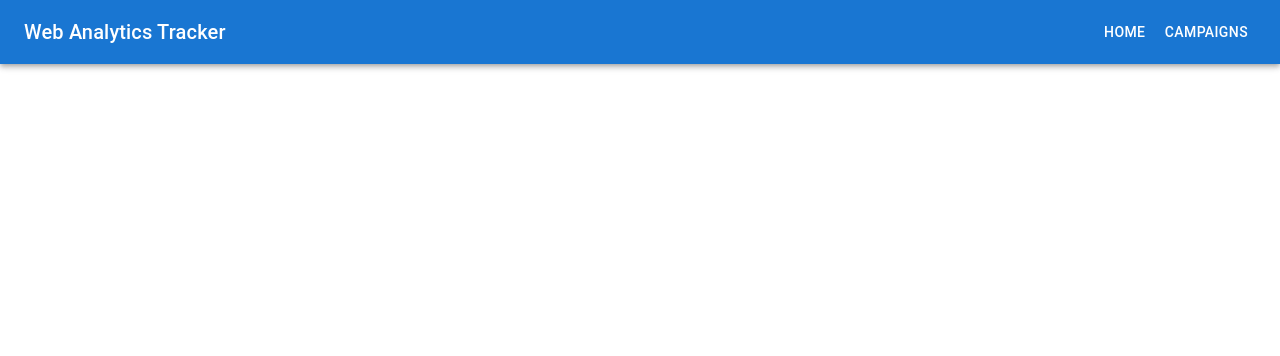
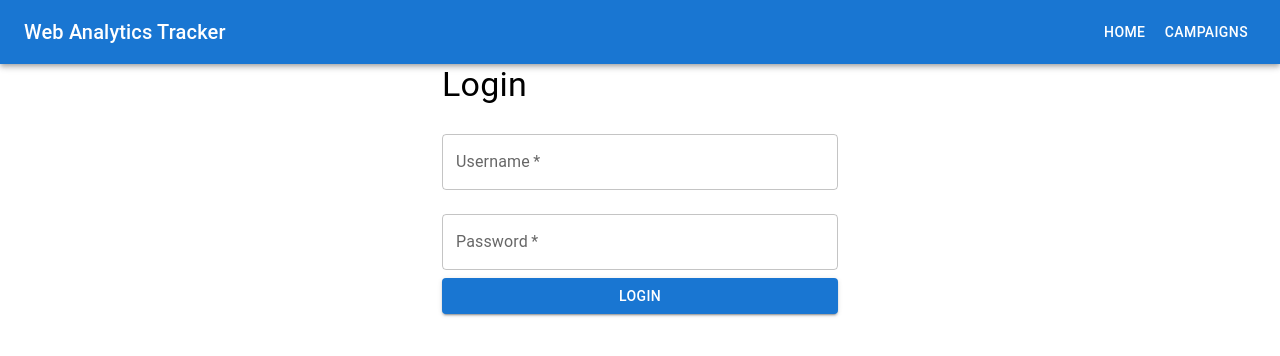
Before and after one commit to ruslan-kornich/web_tracker, a React (Create React App) app in the folder frontend/: page /login in a window 1280 px wide. Shown: the top 356 px of the page. Built offline with nearby package versions, Linux system fonts and the light colour scheme.

Commit message:
frontend: login, logout

```diff
--- a/frontend/src/App.js
+++ b/frontend/src/App.js
@@ -1,22 +1,25 @@
-// src/App.js
 import React from 'react';
 import { BrowserRouter as Router, Route, Routes } from 'react-router-dom';
 import HomePage from './pages/HomePage';
 import CampaignsPage from './pages/CampaignsPage';
 import OffersPage from './pages/OffersPage';
 import OfferDetailsPage from './pages/OfferDetailsPage';
+import PublicOfferDetailsPage from './pages/PublicOfferDetailsPage';
+import Login from './pages/Login'; // Импортируем компонент Login
+import PrivateRoute from './components/PrivateRoute'; // Импортируем компонент PrivateRoute
 import NavBar from './components/NavBar';
-import PublicOfferDetailsPage from './pages/PublicOfferDetailsPage';
+
 const App = () => {
   return (
     <Router>
       <NavBar />
       <Routes>
         <Route exact path="/" element={<HomePage />} />
-        <Route path="/campaigns" element={<CampaignsPage />} />
+        <Route path="/campaigns" element={<PrivateRoute><CampaignsPage /></PrivateRoute>} />
         <Route path="/campaigns/:campaignId/offers" element={<OffersPage />} />
         <Route path="/offers/:offerId" element={<OfferDetailsPage />} />
         <Route path="/offers/:id/public" element={<PublicOfferDetailsPage />} />
+        <Route path="/login" element={<Login />} />
       </Routes>
     </Router>
   );
--- /dev/null
+++ b/frontend/src/components/PrivateRoute.js
@@ -0,0 +1,9 @@
+import React from 'react';
+import { Navigate } from 'react-router-dom';
+
+const PrivateRoute = ({ children }) => {
+  const token = localStorage.getItem('access_token');
+  return token ? children : <Navigate to="/login" />;
+};
+
+export default PrivateRoute;
--- /dev/null
+++ b/frontend/src/pages/Login.js
@@ -0,0 +1,62 @@
+import React, { useState } from 'react';
+import axios from 'axios';
+import { Container, TextField, Button, Typography } from '@mui/material';
+import { useNavigate } from 'react-router-dom';
+
+const Login = () => {
+  const [username, setUsername] = useState('');
+  const [password, setPassword] = useState('');
+  const [error, setError] = useState('');
+  const navigate = useNavigate();
+
+  const handleLogin = async (e) => {
+    e.preventDefault();
+    try {
+      const response = await axios.post(`${process.env.REACT_APP_API_BASE_URL}/api/token/`, {
+        username,
+        password,
+      });
+      localStorage.setItem('access_token', response.data.access);
+      localStorage.setItem('refresh_token', response.data.refresh);
+      axios.defaults.headers.common['Authorization'] = `Bearer ${response.data.access}`;
+      navigate('/campaigns');
+    } catch (error) {
+      setError('Invalid username or password');
+    }
+  };
+
+  return (
+    <Container maxWidth="xs">
+      <Typography variant="h4" component="h1" gutterBottom>
+        Login
+      </Typography>
+      {error && <Typography color="error">{error}</Typography>}
+      <form onSubmit={handleLogin}>
+        <TextField
+          label="Username"
+          variant="outlined"
+          margin="normal"
+          fullWidth
+          value={username}
+          onChange={(e) => setUsername(e.target.value)}
+          required
+        />
+        <TextField
+          label="Password"
+          variant="outlined"
+          margin="normal"
+          fullWidth
+          type="password"
+          value={password}
+          onChange={(e) => setPassword(e.target.value)}
+          required
+        />
+        <Button type="submit" variant="contained" color="primary" fullWidth>
+          Login
+        </Button>
+      </form>
+    </Container>
+  );
+};
+
+export default Login;
```
Also changed, not shown: frontend/src/pages/Logout.js (added, +21 -0 lines).
